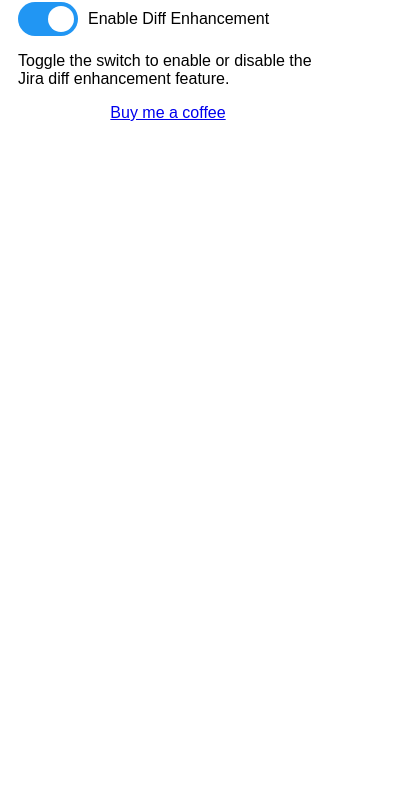
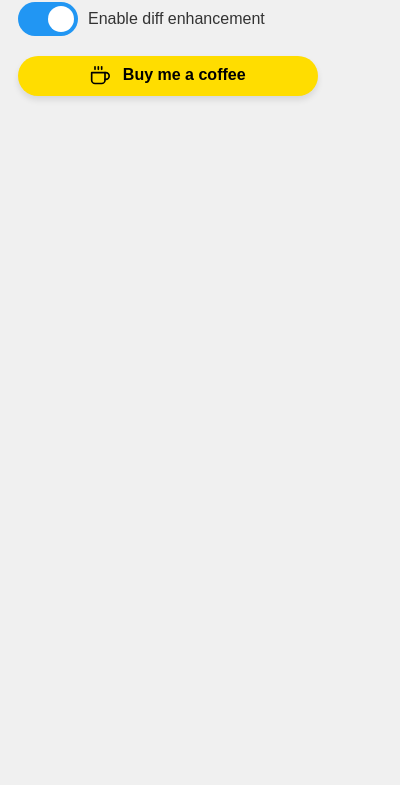
Before and after one commit to richiehowelll/jira-diff, a browser extension: page popup.html in a window 400 px wide. Shown: the part 59-844 px from the top of the page. Drawn offline with Linux system fonts and the light colour scheme.

```diff
--- a/popup.html
+++ b/popup.html
@@ -7,10 +7,12 @@
       width: 300px;
       padding: 10px;
       font-family: Arial, sans-serif;
+      background-color: #f0f0f0;
     }
     h1 {
       font-size: 18px;
       margin-bottom: 10px;
+      color: #333;
     }
     .toggle-container {
       display: flex;
@@ -58,11 +60,32 @@
     }
     .toggle-label {
       margin-left: 10px;
+      color: #333;
     }
     .coffee-link {
       display: block;
-      margin-top: 15px;
+      margin-top: 20px;
       text-align: center;
+      background-color: #FFDD00;
+      color: #000000;
+      padding: 10px 15px;
+      border-radius: 30px;
+      text-decoration: none;
+      font-weight: bold;
+      transition: all 0.3s ease;
+      box-shadow: 0 4px 6px rgba(0, 0, 0, 0.1);
+    }
+    .coffee-link:hover {
+      background-color: #FFE44D;
+      transform: translateY(-2px);
+      box-shadow: 0 6px 8px rgba(0, 0, 0, 0.15);
+    }
+    .coffee-icon {
+      display: inline-block;
+      width: 20px;
+      height: 20px;
+      margin-right: 8px;
+      vertical-align: middle;
     }
   </style>
 </head>
@@ -73,10 +96,18 @@
       <input type="checkbox" id="enhancerToggle">
       <span class="slider"></span>
     </label>
-    <span class="toggle-label">Enable Diff Enhancement</span>
+    <span class="toggle-label">Enable diff enhancement</span>
   </div>
-  <p>Toggle the switch to enable or disable the Jira diff enhancement feature.</p>
-  <a href="https://www.buymeacoffee.com/richiehowelll" target="_blank" class="coffee-link">Buy me a coffee</a>
+  <a href="https://www.buymeacoffee.com/richiehowelll" target="_blank" class="coffee-link">
+    <svg class="coffee-icon" xmlns="http://www.w3.org/2000/svg" viewBox="0 0 24 24" fill="none" stroke="currentColor" stroke-width="2" stroke-linecap="round" stroke-linejoin="round">
+      <path d="M18 8h1a4 4 0 0 1 0 8h-1"></path>
+      <path d="M2 8h16v9a4 4 0 0 1-4 4H6a4 4 0 0 1-4-4V8z"></path>
+      <line x1="6" y1="1" x2="6" y2="4"></line>
+      <line x1="10" y1="1" x2="10" y2="4"></line>
+      <line x1="14" y1="1" x2="14" y2="4"></line>
+    </svg>
+    Buy me a coffee
+  </a>
   <script src="popup.js"></script>
 </body>
 </html>
```
Also changed, not shown: background.js (+7 -1 lines), content.js (+39 -29 lines).
